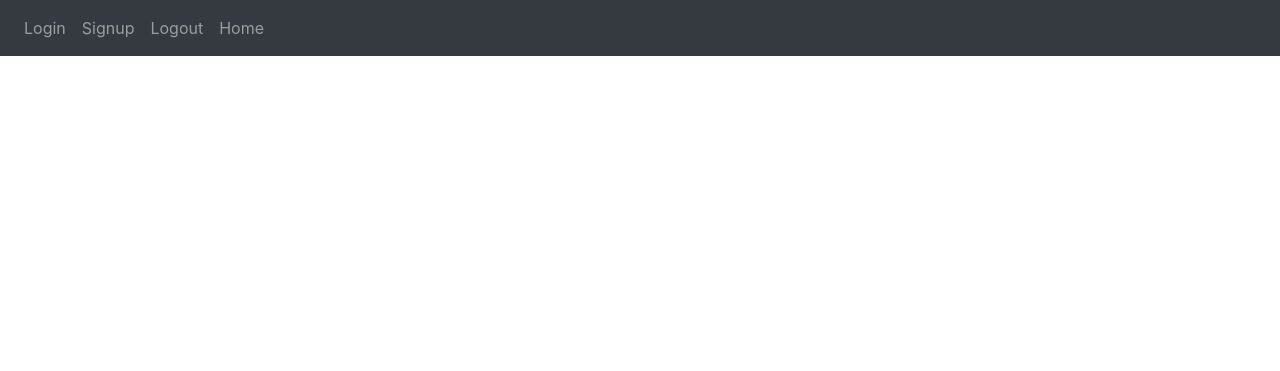
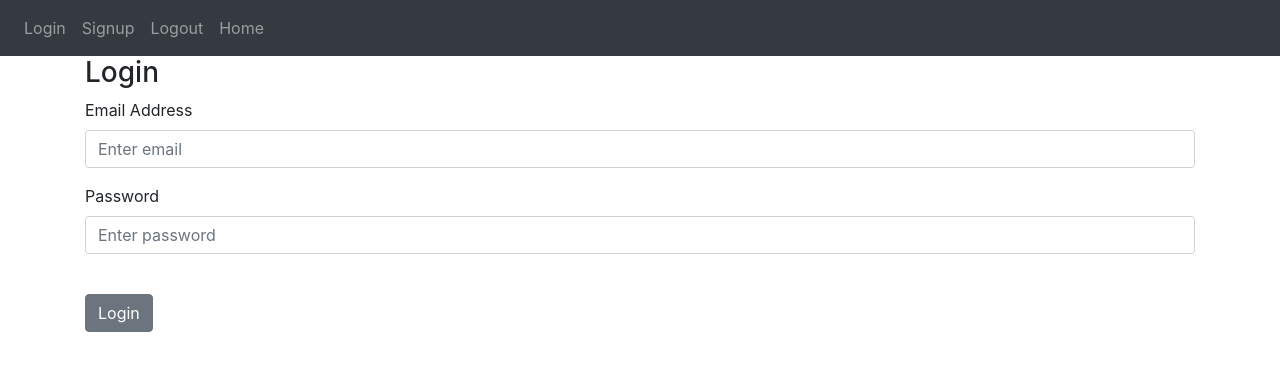
Before and after one commit to IvyJeptoo/Pitches, a Flask app: page /login in a window 1280 px wide. Shown: the top 371 px of the page. Run offline with Flask 2, Linux system fonts and the light colour scheme; some libraries are stand-ins or nearby versions.

Commit message:
create the login and sign up forms

```diff
--- a/app/templates/auth/login.html
+++ b/app/templates/auth/login.html
@@ -1,5 +1,19 @@
 {% extends "base.html" %}
 {% block title %}login{% endblock %}
 {% block content %}
+<form method="POST">
+    <h3 align="centre">Login</h3>
+    <div class="form-group">
+        <label for="email">Email Address</label>
+        <input type="email" class="form-control" id="email" name="email" placeholder="Enter email">
+    </div>
 
+    <div class="form-group">
+        <label for="password1">Password</label>
+        <input type="password" class="form-control" id="password1" name="password1" placeholder="Enter password">
+    </div>
+
+    <br>
+    <button type="submit" class="btn btn-secondary">Login</button>
+</form>
 {% endblock %}
--- a/app/templates/auth/sign_up.html
+++ b/app/templates/auth/sign_up.html
@@ -19,5 +19,7 @@
         <label for="password2">Confirm Password</label>
         <input type="password" class="form-control" id="password2" name="password2" placeholder="Confirm password">
     </div>
+    <br>
+    <button type="submit" class="btn btn-secondary">Submit</button>
 </form>
 {% endblock %}
```
